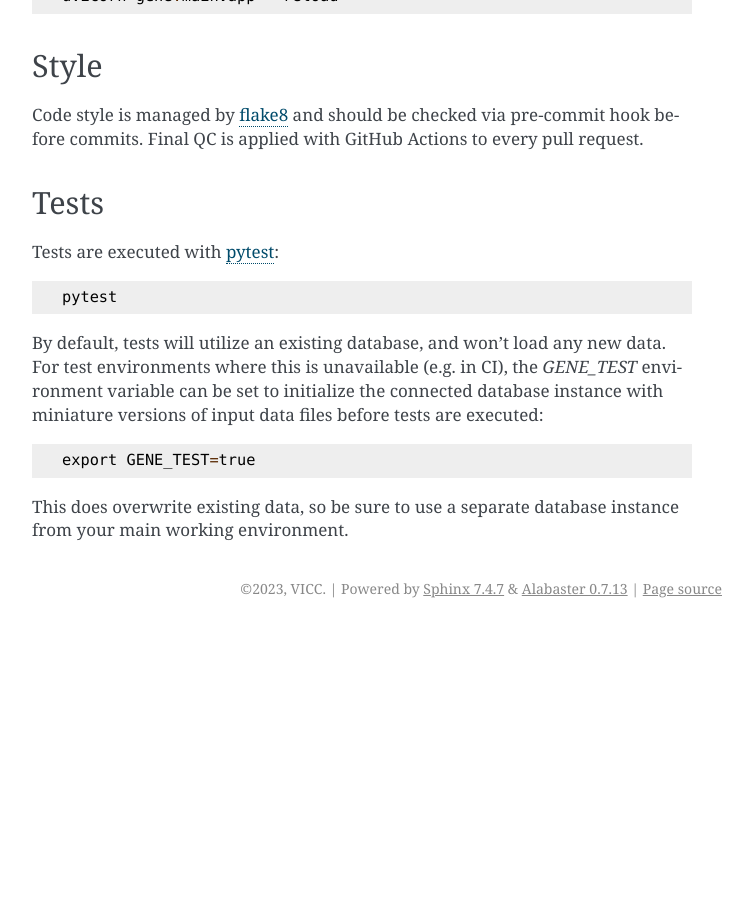
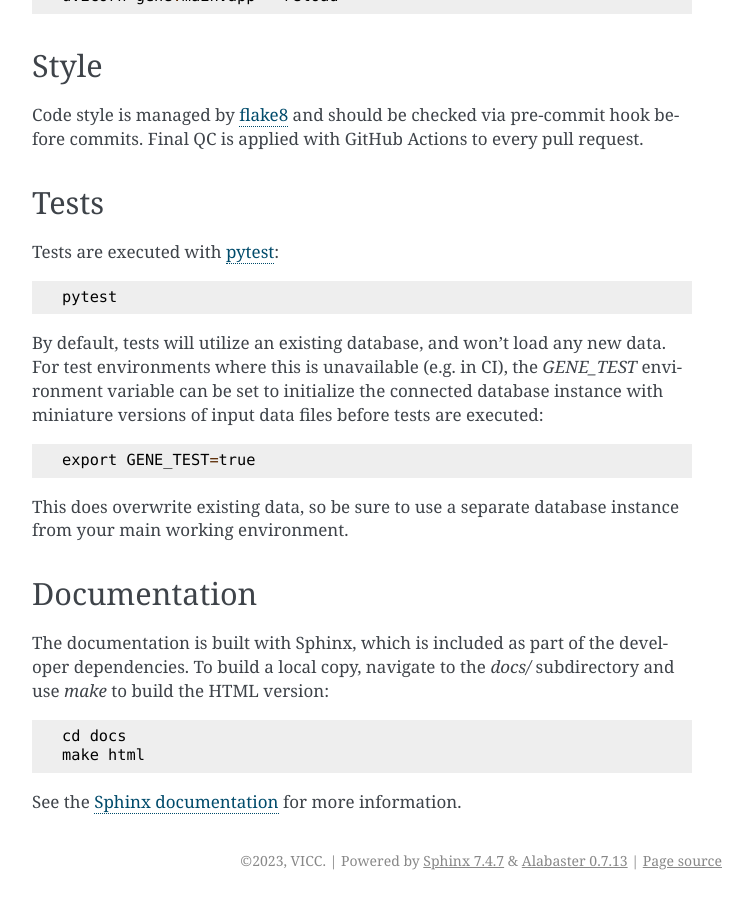
Before and after one commit to cancervariants/gene-normalization, a Sphinx documentation site: the page built from docs/source/contributing.rst, in a window 1280 px wide and 900 px high, scrolled down 1100 px. Shown: the whole window, without its empty margins (388-1141 px from the left). Built offline with Sphinx 7.4.7, drawn with Linux system fonts in a browser that asks for light colours; before the commit the page ends 1728 px from its top, so only the background shows below that.

Commit message:
a few more additions

```diff
--- a/docs/source/contributing.rst
+++ b/docs/source/contributing.rst
@@ -57,3 +57,14 @@ By default, tests will utilize an existing database, and won't load any new data
     export GENE_TEST=true
 
 This does overwrite existing data, so be sure to use a separate database instance from your main working environment.
+
+
+Documentation
+-------------
+
+The documentation is built with Sphinx, which is included as part of the developer dependencies. To build a local copy, navigate to the `docs/` subdirectory and use `make` to build the HTML version: ::
+
+    cd docs
+    make html
+
+See the `Sphinx documentation <https://www.sphinx-doc.org/en/master/>`_ for more information.
--- a/docs/source/index.rst
+++ b/docs/source/index.rst
@@ -1,5 +1,9 @@
 Gene Normalizer |version|
 =========================
+
+.. image:: https://zenodo.org/badge/309797998.svg
+     :alt: citation
+     :target: https://zenodo.org/badge/latestdoi/309797998
 
 The Gene Normalizer provides tools for resolving ambiguous gene references to consistently-structured, normalized terms. For gene concepts extracted from `NCBI Gene <https://www.ncbi.nlm.nih.gov/gene/>`_, `Ensembl <https://useast.ensembl.org/index.html>`_, and `HGNC <https://www.genenames.org/>`_, it designates a `CURIE <https://en.wikipedia.org/wiki/CURIE>`_, and provides additional metadata like current and previously-used symbols, aliases, and database cross-references and associations. See the `public instance of the service <https://normalize.cancervariants.org/gene>`_ for a demonstration.
 
```
